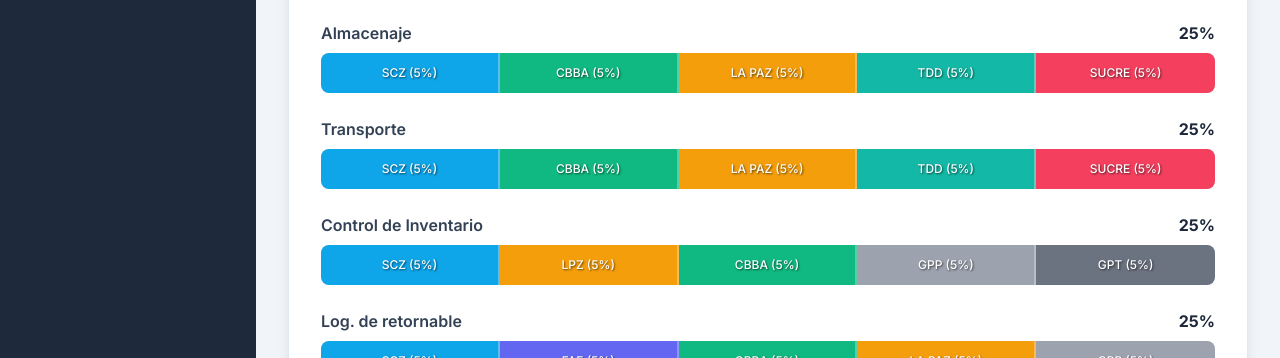
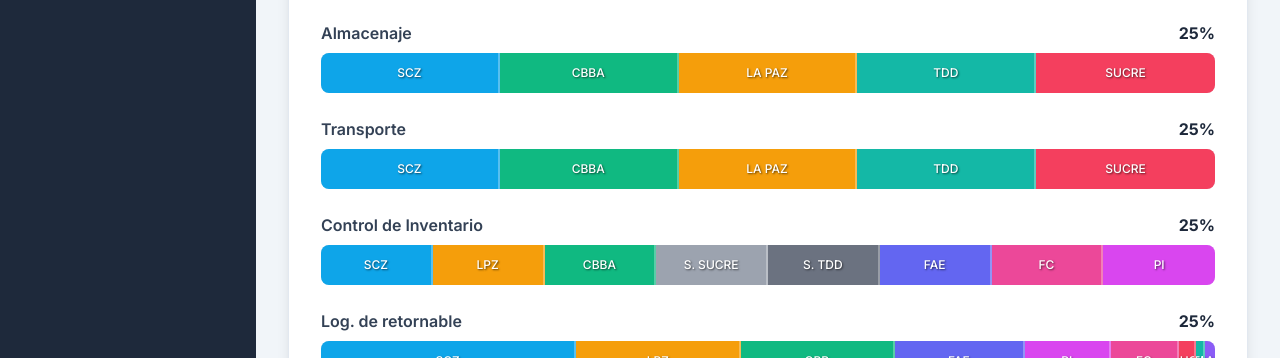
Before and after one commit to Augustusa1/paula_presentacion, a plain HTML site: page index.html in a window 1280 px wide. Shown: the part 442-800 px from the top of the page. Drawn offline with nearby package versions, Linux system fonts and the light colour scheme.

Commit message:
Update index.html

```diff
--- a/index.html
+++ b/index.html
@@ -24,6 +24,7 @@
             overflow: hidden;
             white-space: nowrap;
             border-right: 2px solid rgba(255,255,255,0.3);
+            transition: width 0.5s ease-in-out;
         }
         .bar-segment:last-child {
             border-right: none;
@@ -101,7 +102,7 @@
                              <p class="text-lg text-slate-600 mt-2">Distribución de Costos por Sucursal y Área</p>
                         </header>
                         <div id="monetaria-container" class="bg-white p-6 md:p-8 rounded-lg shadow-lg min-h-[400px] transition-all duration-300 border border-slate-200">
-                           <!-- Content for Asignacion Monetaria will be generated here -->
+                            <!-- Content for Asignacion Monetaria will be generated here -->
                         </div>
                     </div>
 
@@ -126,20 +127,20 @@
                 detalles: {
                     "Almacenaje": { "SCZ": 0.05, "CBBA": 0.05, "LA PAZ": 0.05, "TDD": 0.05, "SUCRE": 0.05 },
                     "Transporte": { "SCZ": 0.05, "CBBA": 0.05, "LA PAZ": 0.05, "TDD": 0.05, "SUCRE": 0.05 },
-                    "Control de Inventario": { "SCZ": 0.05, "LPZ": 0.05, "CBBA": 0.05, "GPP": 0.05, "GPT": 0.05 },
-                    "Log. de retornable": { "SCZ": 0.05, "FAE": 0.05, "CBBA": 0.05, "LA PAZ": 0.05, "GPP": 0.05 }
+                    "Control de Inventario": { "SCZ": 0.03125, "LPZ": 0.03125, "CBBA": 0.03125, "S. SUCRE": 0.03125, "S. TDD": 0.03125, "FAE": 0.03125, "FC": 0.03125, "PI": 0.03125 },
+                    "Log. de retornable": { "SCZ": 0.0714, "CBB": 0.0429, "LPZ": 0.0461, "S.SUCRE": 0.0046, "S.TDD": 0.0027, "FAE": 0.0365, "PI": 0.0239, "FC": 0.0192, "SAP": 0.0027 }
                 }
             },
             {
                 id: 7,
                 nombre: "Victor Blades",
                 cargo: "Supervisor",
-                totales: { "Almacenaje": 0.25, "Transporte": 0.25, "Control de Inventario": 0.25, "Log. de retornable": 0.25 },
+                totales: { "Transporte": 0.70, "Almacenaje": 0.25, "Log. de retornable": 0.025, "Control de Inventario": 0.025 },
                 detalles: {
                     "Almacenaje": { "SCZ": 0.05, "CBBA": 0.05, "LA PAZ": 0.05, "TDD": 0.05, "SUCRE": 0.05 },
-                    "Transporte": { "SCZ": 0.05, "CBBA": 0.05, "LA PAZ": 0.05, "TDD": 0.05, "SUCRE": 0.05 },
-                    "Control de Inventario": { "SCZ": 0.0833, "LA PAZ": 0.0833, "CBBA": 0.0833 },
-                    "Log. de retornable": { "SCZ": 0.0833, "CBBA": 0.0833, "LA PAZ": 0.0833 }
+                    "Transporte": { "SCZ": 0.14, "CBBA": 0.14, "LA PAZ": 0.14, "TDD": 0.14, "SUCRE": 0.14 },
+                    "Control de Inventario": { "SCZ": 0.003125, "LPZ": 0.003125, "CBBA": 0.003125, "S. SUCRE": 0.003125, "S. TDD": 0.003125, "FAE": 0.003125, "FC": 0.003125, "PI": 0.003125 },
+                    "Log. de retornable": { "SCZ": 0.0071, "CBB": 0.0043, "LPZ": 0.0046, "S.SUCRE": 0.0005, "S.TDD": 0.0003, "FAE": 0.0037, "PI": 0.0024, "FC": 0.0019, "SAP": 0.0003 }
                 }
             },
             {
@@ -158,8 +159,8 @@
                 cargo: "Gestor de Inv",
                 totales: { "Control de Inventario": 0.5, "Logística de Retornable": 0.5 },
                 detalles: {
-                    "Control de Inventario": { "SCZ": 0.1, "LPZ": 0.1, "CBBA": 0.1, "GPP": 0.1, "GPT": 0.1 },
-                    "Logística de Retornable": { "SCZ": 0.1, "FAE": 0.1, "CBBA": 0.1, "LA PAZ": 0.1, "GPP": 0.1 }
+                    "Control de Inventario": { "SCZ": 0.0625, "LPZ": 0.0625, "CBBA": 0.0625, "S. SUCRE": 0.0625, "S. TDD": 0.0625, "FAE": 0.0625, "FC": 0.0625, "PI": 0.0625 },
+                    "Logística de Retornable": { "SCZ": 0.14, "CBB": 0.09, "LPZ": 0.09, "S.SUCRE": 0.01, "S.TDD": 0.01, "FAE": 0.07, "PI": 0.05, "FC": 0.03, "SAP": 0.01 }
                 }
             },
             {
@@ -178,18 +179,19 @@
                 cargo: "Auxiliar de Retornable",
                 totales: { "Logística de Retornable": 1.0 },
                 detalles: {
-                    "Logística de Retornable": { "SCZ": 0.2, "FAE": 0.2, "CBBA": 0.2, "LA PAZ": 0.2, "GPP": 0.2 }
+                    "Logística de Retornable": { "SCZ": 0.285, "CBB": 0.17, "LPZ": 0.18, "S.SUCRE": 0.02, "S.TDD": 0.01, "FAE": 0.15, "PI": 0.10, "FC": 0.07, "SAP": 0.01 }
                 }
             },
             {
                 id: 6,
                 nombre: "Augusto Alvarez",
                 cargo: "Analista de SL",
-                totales: { "Almacenaje": 0.4, "Transporte": 0.4, "JEFATURA T1, TOLVAS, TALLER, CHALAS": 0.2 },
+                totales: { "Almacenaje": 0.33, "Transporte": 0.33, "JEFATURA T1, CHALAS, TOLVAS": 0.27, "MANTENIMIENTO FAE": 0.07 },
                 detalles: {
-                    "Almacenaje": { "SCZ": 0.08, "CBBA": 0.08, "LA PAZ": 0.08, "TDD": 0.08, "SUCRE": 0.08 },
-                    "Transporte": { "SCZ": 0.08, "CBBA": 0.08, "LA PAZ": 0.08, "TDD": 0.08, "SUCRE": 0.08 },
-                    "JEFATURA T1, TOLVAS, TALLER, CHALAS": { "T1": 0.05, "TALLER-MAESTRANZA": 0.05, "TOLVAS": 0.05, "CHALAS": 0.05 }
+                    "Almacenaje": { "SCZ": 0.066, "CBBA": 0.066, "LA PAZ": 0.066, "TDD": 0.066, "SUCRE": 0.066 },
+                    "Transporte": { "SCZ": 0.066, "CBBA": 0.066, "LA PAZ": 0.066, "TDD": 0.066, "SUCRE": 0.066 },
+                    "JEFATURA T1, CHALAS, TOLVAS": { "CHALAS": 0.13, "T1": 0.07, "TOLVAS": 0.07 },
+                    "MANTENIMIENTO FAE": {}
                 }
             },
             {
@@ -198,7 +200,7 @@
                 cargo: "Auxiliar de Inv",
                 totales: { "Control de Inventario": 1.0 },
                 detalles: {
-                    "Control de Inventario": { "SCZ": 0.2, "LPZ": 0.2, "CBBA": 0.2, "GPP": 0.2, "GPT": 0.2 }
+                    "Control de Inventario": { "SCZ": 0.125, "LPZ": 0.125, "CBBA": 0.125, "S. SUCRE": 0.125, "S. TDD": 0.125, "FAE": 0.125, "FC": 0.125, "PI": 0.125 }
                 }
             },
             {
@@ -214,25 +216,30 @@
         ];
 
         const serviciosLogisticosData = {
-            totales: { "Almacenaje": 0.167, "Transporte": 0.367, "Control de Inventario": 0.222, "Log. de Retornable": 0.222, "JEFATURA T1, TOLVAS, TALLER, CHALAS": 0.022 },
+            totales: { "Almacenaje": 0.197, "Transporte": 0.39, "Control de Inventario": 0.111, "Log. de Retornable": 0.254, "T1, Tolvas, chalas": 0.039, "MANTENIMIENTO FAE": 0.01 },
             detalles: {
-                "Almacenaje": { "SCZ": 0.033, "LA PAZ": 0.033, "CBBA": 0.033, "SUCRE": 0.033, "TDD": 0.033 },
-                "Transporte": { "SCZ": 0.073, "LA PAZ": 0.073, "CBBA": 0.073, "SUCRE": 0.073, "TDD": 0.073 },
-                "Control de Inventario": { "SCZ": 0.044, "LA PAZ": 0.044, "CBBA": 0.044, "GPP": 0.044, "GPT": 0.044 },
-                "Log. de Retornable": { "SCZ": 0.044, "LA PAZ": 0.044, "CBBA": 0.044, "GPP": 0.044, "GPT": 0.044 },
-                "JEFATURA T1, TOLVAS, TALLER, CHALAS": { "t1": 0.006, "TALLER": 0.006, "TOLVAS": 0.006, "CHALAS": 0.006 }
+                "Almacenaje": { "SCZ": 0.0394, "LA PAZ": 0.0394, "CBBA": 0.0394, "SUCRE": 0.0394, "TDD": 0.0394 },
+                "Transporte": { "SCZ": 0.078, "LA PAZ": 0.078, "CBBA": 0.078, "SUCRE": 0.078, "TDD": 0.078 },
+                "Control de Inventario": { "SCZ": 0.013875, "LPZ": 0.013875, "CBBA": 0.013875, "S. SUCRE": 0.013875, "S. TDD": 0.013875, "FAE": 0.013875, "FC": 0.013875, "PI": 0.013875 },
+                "Log. de Retornable": { "SCZ": 0.0714, "CBB": 0.0429, "LPZ": 0.0461, "S.SUCRE": 0.0046, "S.TDD": 0.0027, "FAE": 0.0365, "PI": 0.0239, "FC": 0.0192, "SAP": 0.0027 },
+                "T1, Tolvas, chalas": { "t1": 0.013, "TOLVAS": 0.013, "CHALAS": 0.013 },
+                "MANTENIMIENTO FAE": {}
             }
         };
 
         const asignacionMonetariaData = {
-            totales: { "SANTA CRUZ": 17098.56, "LA PAZ": 17098.56, "COCHABAMBA": 17098.56, "SUCRE": 9326.49, "TRINIDAD": 9326.49, "GPP": 7772.07, "GPT": 7772.07, "JEFATURA T1, TOLVAS, TALLER, CHALAS": 1943.02 },
+            totales: { "SANTA CRUZ": 17766, "LA PAZ": 15483, "COCHABAMBA": 15314, "SUCRE": 11916, "TRINIDAD": 11765, "FAE": 5334, "FC": 2723, "PI": 3412, "SAP": 287, "T1-TOLVAS-TALLER": 3372 },
             detalles: {
-                "SANTA CRUZ": { "ALM": 2914.53, "TR": 6411.96, "INV": 3886.04, "LR": 3886.04 },
-                "LA PAZ": { "ALM": 2914.53, "TR": 6411.96, "INV": 3886.04, "LR": 3886.04 },
-                "COCHABAMBA": { "ALM": 2914.53, "TR": 6411.96, "INV": 3886.04, "LR": 3886.04 },
-                "SUCRE": { "ALM": 2914.53, "TR": 6411.96 },
-                "TRINIDAD": { "ALM": 2914.53, "TR": 6411.96 },
-                "JEFATURA T1, TOLVAS, TALLER, CHALAS": { "t1": 1943.02/4, "TALLER": 1943.02/4, "TOLVAS": 1943.02/4, "CHALAS": 1943.02/4 }
+                "SANTA CRUZ": { "ALM": 3447, "TR": 6820, "INV": 1210, "RETORNABLE": 6289 },
+                "LA PAZ": { "ALM": 3447, "TR": 6820, "INV": 1210, "RETORNABLE": 4006 },
+                "COCHABAMBA": { "ALM": 3447, "TR": 6820, "INV": 1210, "RETORNABLE": 3837 },
+                "SUCRE": { "ALM": 3447, "TR": 6820, "INV": 1210, "RETORNABLE": 438 },
+                "TRINIDAD": { "ALM": 3447, "TR": 6820, "INV": 1210, "RETORNABLE": 287 },
+                "FAE": { "INV": 1210, "RETORNABLE": 3210, "MANT": 914 },
+                "FC": { "INV": 1210, "RETORNABLE": 1513 },
+                "PI": { "INV": 1210, "RETORNABLE": 2202 },
+                "SAP": { "RETORNABLE": 287 },
+                "T1-TOLVAS-TALLER": { "T1": 1124, "TOLVAS": 1124, "CHALAS": 1124 }
             }
         };
 
@@ -241,8 +248,12 @@
             "Transporte": { bg: "bg-emerald-600" },
             "Control de Inventario": { bg: "bg-amber-600" },
             "Logística de Retornable": { bg: "bg-indigo-600" },
+            "Log. de retornable": { bg: "bg-indigo-600" },
             "Log. de Retornable": { bg: "bg-indigo-600" },
             "JEFATURA T1, TOLVAS, TALLER, CHALAS": {bg: "bg-slate-600"},
+            "JEFATURA T1, CHALAS, TOLVAS": {bg: "bg-slate-600"},
+            "MANTENIMIENTO FAE": {bg: "bg-pink-600"},
+            "T1, Tolvas, chalas": {bg: "bg-slate-600"},
             "Inventario": { bg: "bg-yellow-600" },
             "Retornable": { bg: "bg-purple-600" },
             "Otros": { bg: "bg-red-600" },
@@ -250,14 +261,22 @@
             "COCHABAMBA": { bg: "bg-orange-500" },
             "SCZ": { bg: "bg-sky-500" },
             "CBBA": { bg: "bg-emerald-500" },
+            "CBB": { bg: "bg-emerald-500" },
             "LA PAZ": { bg: "bg-amber-500" },
             "LPZ": { bg: "bg-amber-500" },
             "SUCRE": { bg: "bg-rose-500" },
+            "S.SUCRE": { bg: "bg-rose-500" },
             "FAE": { bg: "bg-indigo-500" },
             "TRINIDAD": { bg: "bg-cyan-500" },
             "TDD": { bg: "bg-teal-500" },
+            "S.TDD": { bg: "bg-teal-500" },
             "GPP": { bg: "bg-gray-400" },
             "GPT": { bg: "bg-gray-500" },
+            "S. SUCRE": { bg: "bg-gray-400" },
+            "S. TDD": { bg: "bg-gray-500" },
+            "FC": { bg: "bg-pink-500" },
+            "PI": { bg: "bg-fuchsia-500" },
+            "SAP": { bg: "bg-violet-500" },
             "T1": { bg: "bg-cyan-500" },
             "TALLER": { bg: "bg-lime-500" },
             "TOLVAS": { bg: "bg-orange-500" },
@@ -266,6 +285,8 @@
             "TR": { bg: "bg-emerald-600" },
             "INV": { bg: "bg-amber-600" },
             "LR": { bg: "bg-indigo-600" },
+            "T1-TOLVAS-TALLER": {bg: "bg-slate-600"},
+            "MANT": {bg: "bg-pink-600"},
         };
         // --- END OF DATA ZONE ---
 
@@ -308,10 +329,10 @@
         // --- SHARED LOGIC ---
         function formatPercentage(pct) {
             const percentage = pct * 100;
-            if (percentage % 1 === 0) {
-                return percentage.toFixed(0);
-            }
-            return percentage.toFixed(1).replace('.', ',');
+            return new Intl.NumberFormat('de-DE', {
+                minimumFractionDigits: 0,
+                maximumFractionDigits: 2
+            }).format(percentage);
         }
 
         function formatCurrency(num) {
@@ -361,16 +382,13 @@
                 contentHTML += `</div>`;
                 detalleContainer.innerHTML = contentHTML;
                 detalleContainer.style.opacity = 1;
-            }, 300);
+            }, 200);
             actualizarBotonesActivos(persona.id);
         }
 
         // --- SERVICIOS & MONETARIA VIEW LOGIC ---
         function renderizarServiciosLogisticos() {
              let contentHTML = `
-                <div class="text-center mb-6">
-                    <h2 class="text-2xl md:text-3xl font-bold text-slate-800">Servicios Logísticos</h2>
-                </div>
                 <div class="space-y-6">
             `;
             contentHTML += buildDetailHTML(serviciosLogisticosData.totales, serviciosLogisticosData.detalles, 'percentage');
@@ -381,9 +399,9 @@
         function renderizarAsignacionMonetaria() {
              let contentHTML = `
                 <div class="text-center mb-6 pb-6 border-b border-slate-200">
-                    <h2 class="text-xl font-semibold text-slate-700">SERVICIOS LOGISTICOS</h2>
+                    <h2 class="text-xl font-semibold text-slate-700">COSTO TOTAL SERVICIOS LOGISTICOS</h2>
                     <p class="text-4xl font-bold text-slate-900 mt-2">${formatCurrency(87436)}</p>
-                    <p class="text-sm text-slate-500 mt-1">Promedio de la G-2024-2025</p>
+                    <p class="text-sm text-slate-500 mt-1">Promedio G-2024-2025</p>
                 </div>
                 <div class="space-y-6 mt-6">
             `;
@@ -395,8 +413,12 @@
         // --- REUSABLE HTML BUILDER ---
         function buildDetailHTML(totales, detalles, formatType) {
             let html = '';
-            for (const area in totales) {
-                const totalValue = totales[area];
+            // Sort totals for currency view
+            const sortedTotales = formatType === 'currency'
+                ? Object.entries(totales).sort(([,a],[,b]) => b-a)
+                : Object.entries(totales);
+
+            for (const [area, totalValue] of sortedTotales) {
                 const detalleArea = detalles[area] || {};
                 const totalDetalle = Object.values(detalleArea).reduce((sum, val) => sum + val, 0);
                 const colorInfo = colores[area.toUpperCase()] || colores.Otros;
@@ -418,14 +440,17 @@
                 `;
 
                 if (totalDetalle > 0) {
-                     for (const subItem in detalleArea) {
-                        const subItemValue = detalleArea[subItem];
+                    let detalleItems = Object.entries(detalleArea).sort(([,a],[,b]) => b-a);
+
+                    for (const [subItem, subItemValue] of detalleItems) {
                         const width = (subItemValue / totalDetalle) * 100;
                         const subItemColorInfo = colores[subItem.toUpperCase()] || colorInfo;
                         const formattedSubItem = formatType === 'currency' ? formatCurrency(subItemValue) : `${formatPercentage(subItemValue)}%`;
+                        const label = formatType === 'currency' ? `${subItem} (${formattedSubItem})` : `${subItem}`;
+
                         html += `
-                            <div class="bar-segment h-full ${subItemColorInfo.bg}" style="width: ${width}%">
-                                <span class="px-1 text-center">${subItem} (${formattedSubItem})</span>
+                            <div class="bar-segment h-full ${subItemColorInfo.bg}" style="width: ${width}%" title="${subItem} (${formattedSubItem})">
+                                <span class="px-1 text-center">${label}</span>
                             </div>
                         `;
                     }
```
